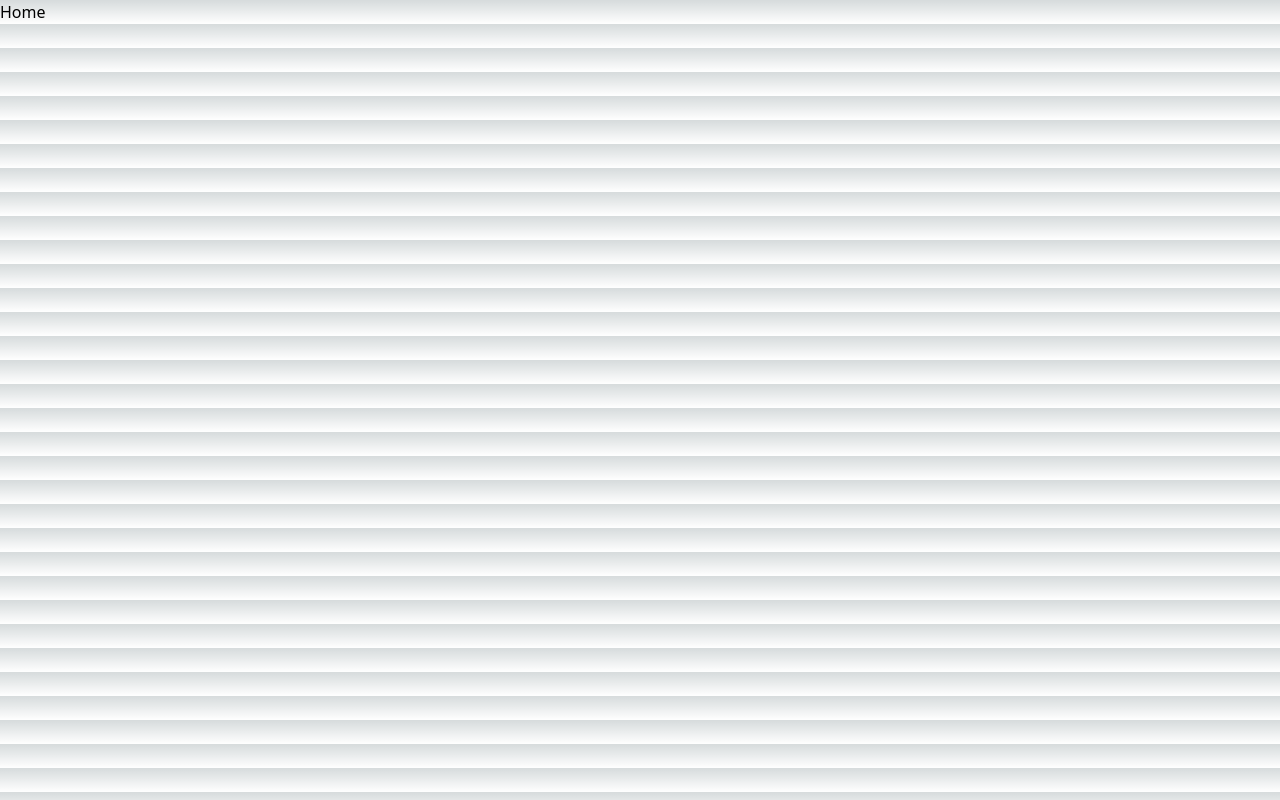
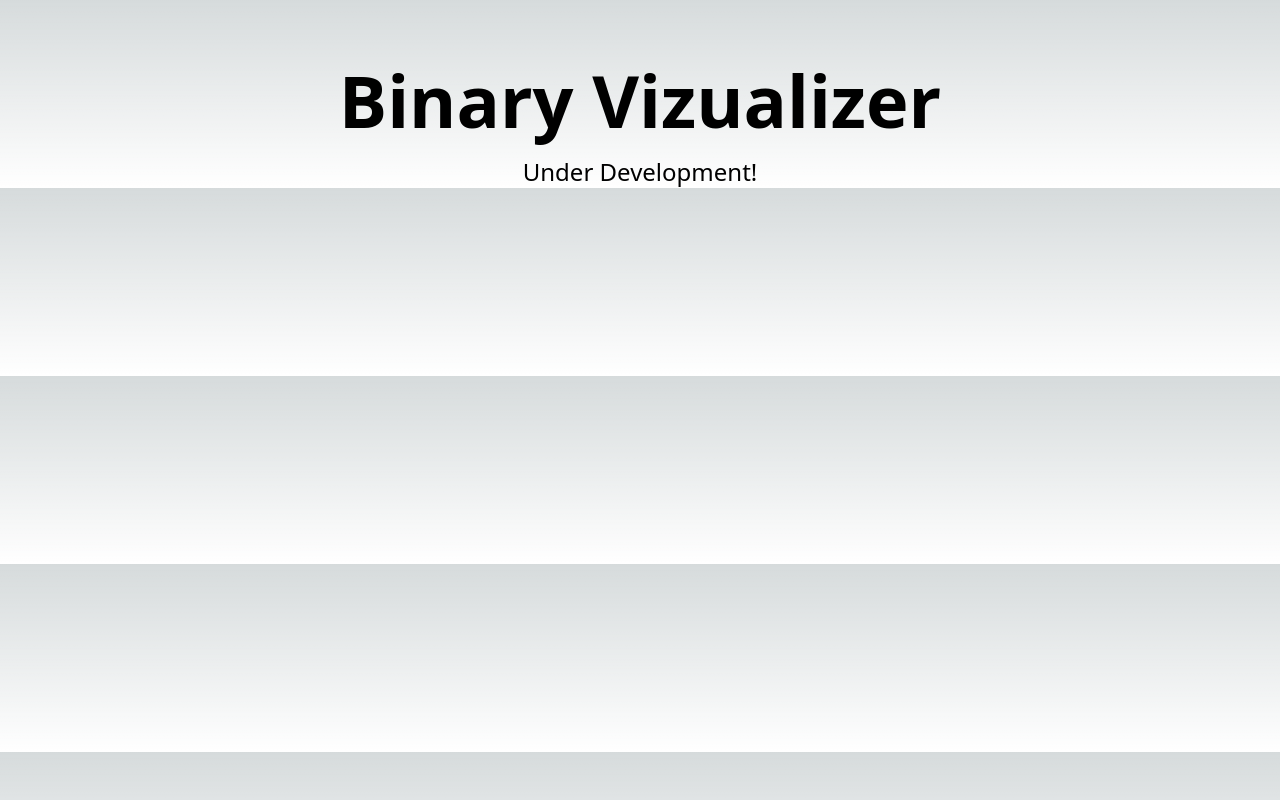
Before and after one commit to EinfachKonrad/binary-viz, a Next.js app: page / in a window 1280 px wide. Built offline with nearby package versions, Linux system fonts and the light colour scheme.

Commit message:
new home-site

```diff
--- a/app/globals.css
+++ b/app/globals.css
@@ -25,3 +25,8 @@ body {
     )
     rgb(var(--background-start-rgb));
 }
+
+@font-face {
+  font-family: ;
+  src: url();
+}
--- a/app/layout.tsx
+++ b/app/layout.tsx
@@ -10,7 +10,9 @@ export default function RootLayout({
     <html lang="de">
       <Head />
       <body>
-        {children}
+        <main className='pt-[5%]'>
+          {children}
+        </main>
       </body>
     </html>
   )
--- a/app/page.tsx
+++ b/app/page.tsx
@@ -2,7 +2,14 @@ import React from 'react'
 
 function Home() {
   return (
-    <div>Home</div>
+    <>
+      <div>
+        <h1 className='text-center text-7xl font-bold'>Binary Vizualizer</h1>
+        <p className='text-center text-2xl pt-5'>Under Development!</p>
+      </div>
+
+
+    </>
   )
 }
 
```
Also changed, not shown: styles/globals.css (deleted), 1 other file (tests, documents, lock files or other folders).
